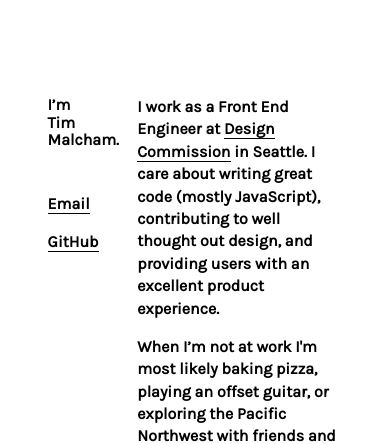
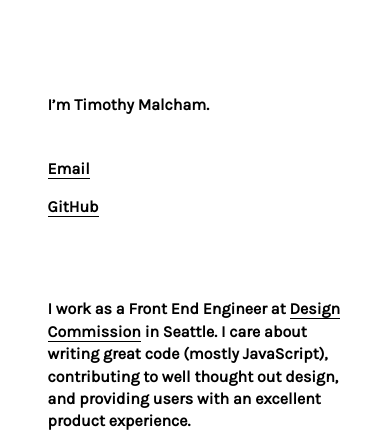
Before and after one commit to timothymalcham/personal-site, a PHP site: page / in a window 390 px wide. Shown: the top 444 px of the page. Run offline with PHP 8.4, Linux system fonts and the light colour scheme.

Commit message:
make columns single width on mobile viewports

```diff
--- a/index.html
+++ b/index.html
@@ -11,7 +11,7 @@
 <div class="container">
 
   <div class="col col-l">
-    <h1 class="title">I’m Tim Malcham.</h1>
+    <h1 class="title">I’m Timothy Malcham.</h1>
     <p><a href="mailto:timothymalcham@gmail.com">Email</a></p>
     <p><a href="https://github.com/timothymalcham">GitHub</a></p>
   </div>
--- a/style/style.css
+++ b/style/style.css
@@ -75,6 +75,7 @@ small, .font-very-small {
   padding: 2rem;
 }
 
+@media screen and (min-width: 700px) {
   .col-l {
     width: 25%;
     float: left;
@@ -83,6 +84,7 @@ small, .font-very-small {
   .col-r {
     width: 75%;
     float: left;
+  }
 }
 
 a {
```
Lines whose indentation alone changed are shown as unchanged.
